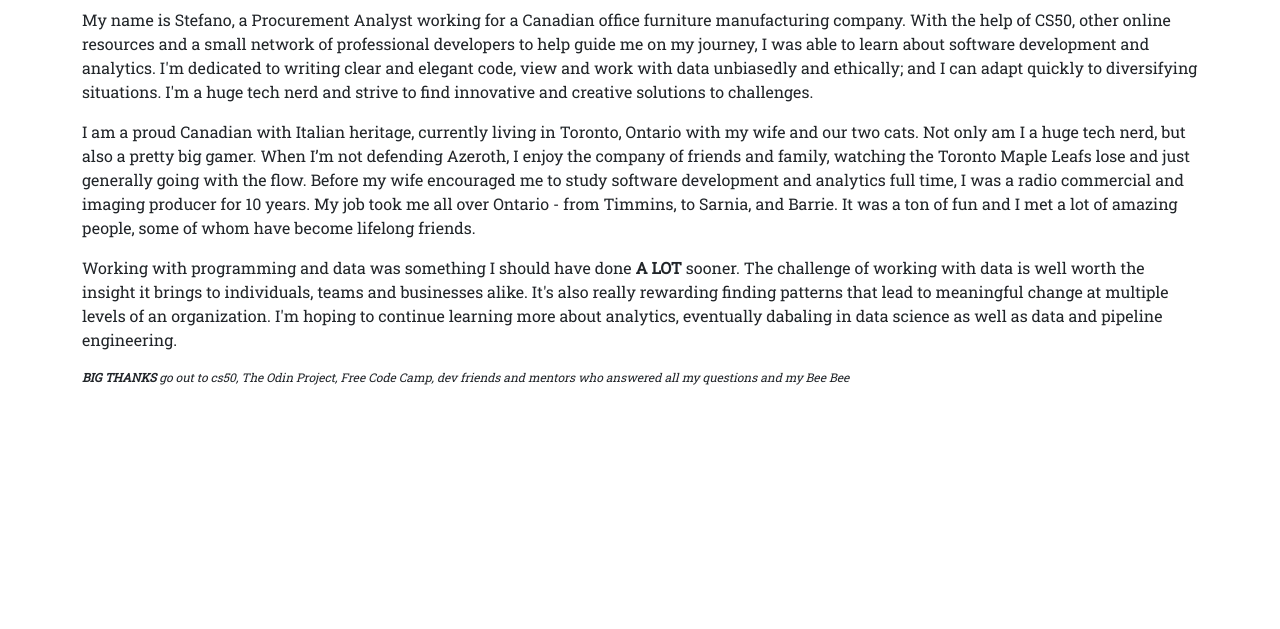
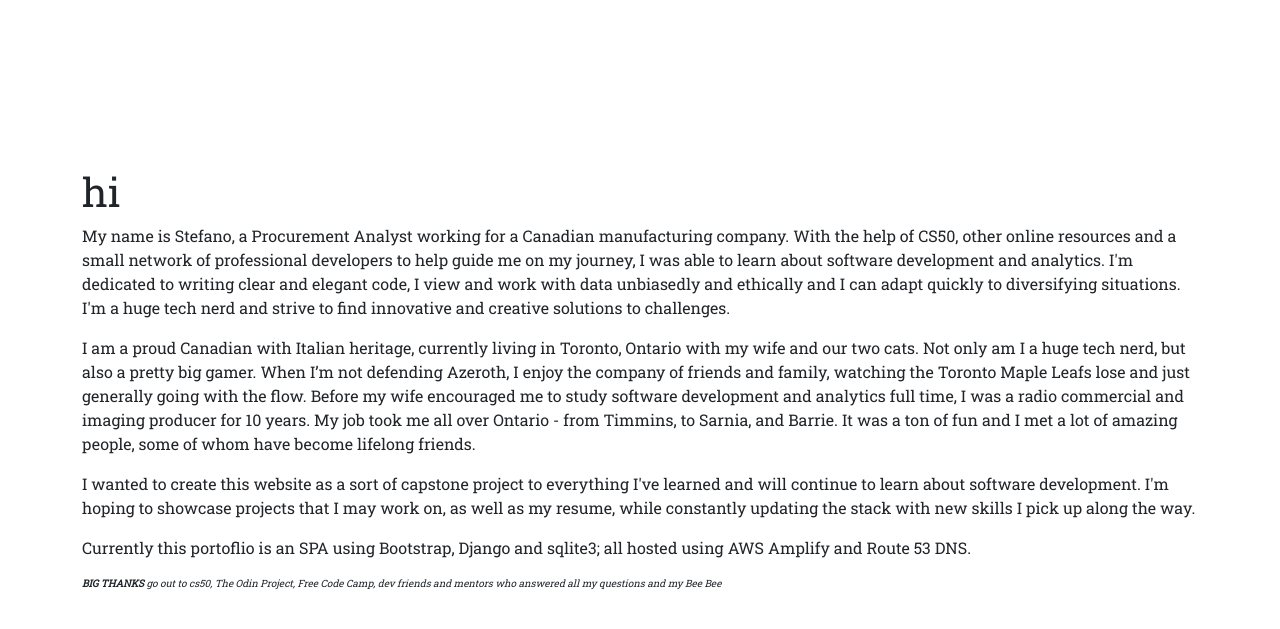
Before and after one commit to TeaZea/Portfolio_2024, a Django app: page / in a window 1280 px wide. Shown: the part 56-685 px from the top of the page. Run offline with Django 5.2, Linux system fonts and the light colour scheme; some libraries are stand-ins or nearby versions.

```diff
--- a/portfolio_v2/pages/static/css/styles.css
+++ b/portfolio_v2/pages/static/css/styles.css
@@ -8,9 +8,9 @@
 }
 
 .body-margin {
-    margin-top: 40px;
+    margin-top: 200px;
 }
 
 .footer-text {
-    font-size: 12px;
+    font-size: 10px;
 }
--- a/portfolio_v2/pages/templates/pages/experience.html
+++ b/portfolio_v2/pages/templates/pages/experience.html
@@ -3,8 +3,9 @@
 {% block page_content %}
 
 <div class="body-margin">
-    <h1>TEST 2</h1>
-    <p>Nullam ac augue interdum, varius dolor ac, faucibus magna. Pellentesque habitant morbi tristique senectus et netus et malesuada fames ac turpis egestas. Donec id dictum dui. Mauris ut augue aliquet, convallis sapien vitae, tempus nulla. Nullam sit amet malesuada metus. Fusce aliquet arcu hendrerit libero egestas consectetur vel ac orci. Suspendisse vestibulum, enim non viverra semper, risus sapien ultrices ligula, at varius mi dui id metus. Nunc a convallis erat, quis convallis tortor. Integer non orci enim. Vestibulum metus odio, dictum sit amet libero sed, efficitur viverra diam. Maecenas tristique, augue a lacinia sollicitudin, dui erat suscipit tellus, sit amet pellentesque elit mi sit amet lacus.</p>
+    <h1>exp</h1>
+    <p>Working with programming and data was something I should have done <strong>A LOT</strong> sooner. The challenge of working with data is well worth the insight it brings to individuals, teams and businesses alike. It's also really rewarding finding patterns that lead to meaningful change at multiple levels of an organization. I'm hoping to continue learning more about analytics, eventually dabaling in data science as well as data and pipeline engineering.</p>
+    <p>I enjoy all aspects of analytics and software development; and I firmly believe I'd excel in any tech adjacent roles.</p>
 </div>
 
 {% endblock page_content %}
--- a/portfolio_v2/pages/templates/pages/home.html
+++ b/portfolio_v2/pages/templates/pages/home.html
@@ -3,9 +3,11 @@
 {% block page_content %}
 
 <div class="body-margin">
-    <p>My name is Stefano, a Procurement Analyst working for a Canadian office furniture manufacturing company. With the help of CS50, other online resources and a small network of professional developers to help guide me on my journey, I was able to learn about software development and analytics. I'm dedicated to writing clear and elegant code, view and work with data unbiasedly and ethically; and I can adapt quickly to diversifying situations. I'm a huge tech nerd and strive to find innovative and creative solutions to challenges.</p>
+    <h1>hi</h1>
+    <p>My name is Stefano, a Procurement Analyst working for a Canadian manufacturing company. With the help of CS50, other online resources and a small network of professional developers to help guide me on my journey, I was able to learn about software development and analytics. I'm dedicated to writing clear and elegant code, I view and work with data unbiasedly and ethically and I can adapt quickly to diversifying situations. I'm a huge tech nerd and strive to find innovative and creative solutions to challenges.</p>
     <p>I am a proud Canadian with Italian heritage, currently living in Toronto, Ontario with my wife and our two cats. Not only am I a huge tech nerd, but also a pretty big gamer. When I’m not defending Azeroth, I enjoy the company of friends and family, watching the Toronto Maple Leafs lose and just generally going with the flow. Before my wife encouraged me to study software development and analytics full time, I was a radio commercial and imaging producer for 10 years. My job took me all over Ontario - from Timmins, to Sarnia, and Barrie. It was a ton of fun and I met a lot of amazing people, some of whom have become lifelong friends.</p>
-    <p>Working with programming and data was something I should have done <strong>A LOT</strong> sooner. The challenge of working with data is well worth the insight it brings to individuals, teams and businesses alike. It's also really rewarding finding patterns that lead to meaningful change at multiple levels of an organization. I'm hoping to continue learning more about analytics, eventually dabaling in data science as well as data and pipeline engineering.</p>
+    <p>I wanted to create this website as a sort of capstone project to everything I've learned and will continue to learn about software development. I'm hoping to showcase projects that I may work on, as well as my resume, while constantly updating the stack with new skills I pick up along the way.</p>
+    <p>Currently this portoflio is an SPA using Bootstrap, Django and sqlite3; all hosted using AWS Amplify and Route 53 DNS.</p>
 </div>
 
 {% endblock page_content %}
--- a/portfolio_v2/projects/models.py
+++ b/portfolio_v2/projects/models.py
@@ -4,3 +4,6 @@ class Project(models.Model):
     title = models.CharField(max_length=100)
     description = models.TextField()
     technology = models.CharField(max_length=20)
+
+    def __str__(self):
+        return self.title
```
Also changed, not shown: portfolio_v2/README.md, portfolio_v2/db.sqlite3, 1 other file.
